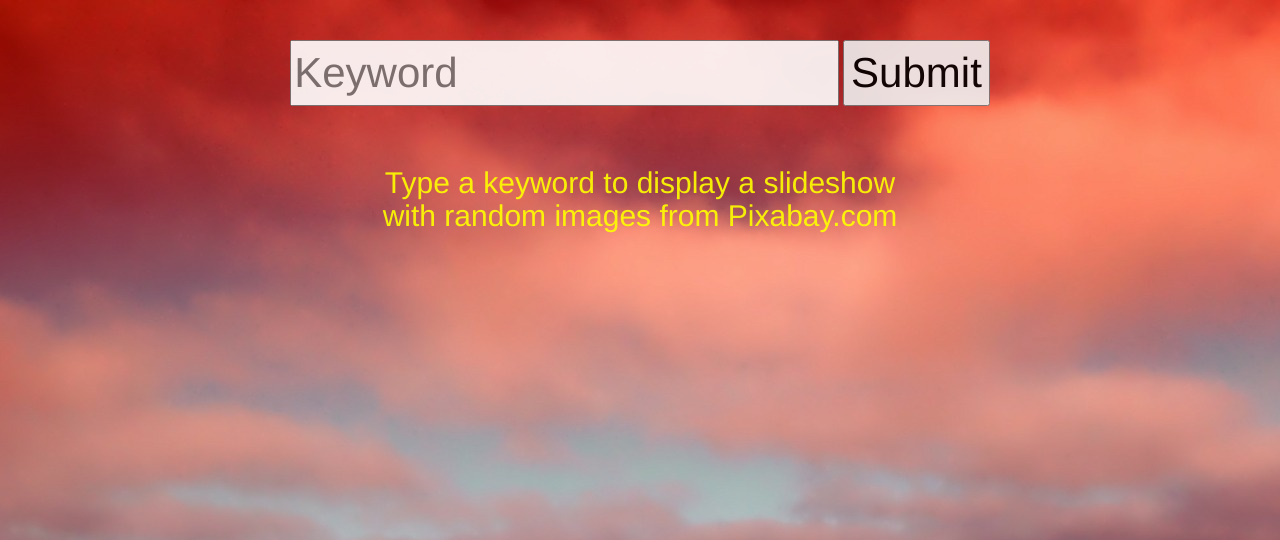
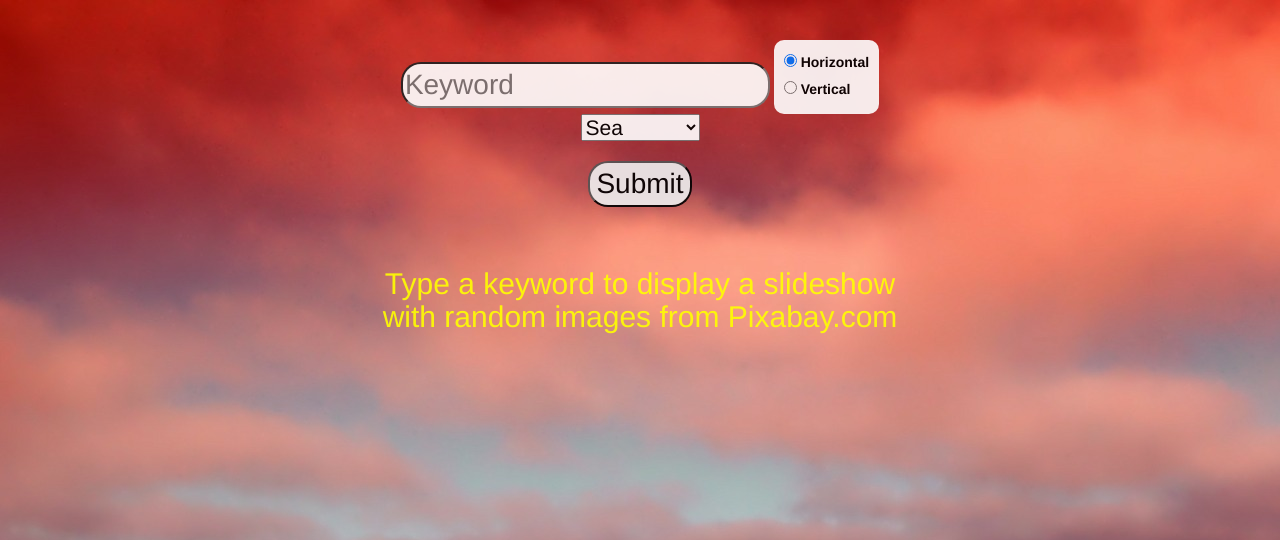
Before and after one commit to miglara/cst336_projects, a PHP site: page /projects/slider/index.php?layout=horizontal in a window 1280 px wide. Shown: the top 540 px of the page. Run offline with PHP 8.4, Linux system fonts and the light colour scheme; data that the repository does not hold is empty; some libraries are stand-ins or nearby versions.

Commit message:
styling slider

```diff
--- a/projects/slider/css/styles.css
+++ b/projects/slider/css/styles.css
@@ -6,11 +6,22 @@
     }
 
     input {
-        font-size: 3em;
+        font-size: 2em;
         color: black;
+        border-radius:20px;
+    }
+
+    #layoutDiv {
+        display:inline-block;
+        color:black;
+        text-align:left;
+        background-color:white;
+        padding:10px;
+        border-radius:10px;
     }
 
     #carousel-example-generic {
          margin: 0 auto;
-         width: 700px;
+         width: 500px;
+         box-shadow: 0 4px 8px 0 rgba(0, 0, 0, 0.2), 0 6px 20px 0 rgba(0, 0, 0, 0.19);
     }
--- a/projects/slider/index.php
+++ b/projects/slider/index.php
@@ -4,10 +4,16 @@ $backgroundImage = "img/sea.jpg";
 
 if (isset($_GET['keyword'])) {
     include 'api/pixabayAPI.php';
-    $imageURLs = getImageURLs($_GET['keyword']);
+    $imageURLs = getImageURLs($_GET['keyword'], $_GET['layout']);
     $backgroundImage = $imageURLs[array_rand($imageURLs)]; //gets random image URL from the array
 }
 
+function selectedOption($option){
+
+    if ($option == $_GET['keyword']) {
+        return "selected";
+    }
+}
 ?>
 <!DOCTYPE html>
 <html>
@@ -27,6 +33,19 @@ if (isset($_GET['keyword'])) {
         <br/> <br />
         <form>
             <input type="text" name="keyword" placeholder="Keyword">
+            <div id="layoutDiv">
+                <input type="radio" name="layout" value="horizontal" id="layout_h" <?=($_GET['layout']=="horizontal")?"checked":""?>/>
+                <label for="layout_h"> Horizontal </label><br />
+                 <input type="radio" name="layout" value="vertical" id="layout_v"  <?=($_GET['layout']=="vertical")?"checked":""?> />
+                 <label for="layout_v"> Vertical </label><br />
+            </div>
+            <br />
+            <select name="keyword" style="color:black; font-size:1.5em">
+                 <option value="ocean" <?=selectedOption('sea')?> > Sea </option>
+                 <option <?=selectedOption('Mountains')?>> Mountains </option>
+                 <option <?=selectedOption('Forest')?>> Forest </option>
+                 <option <?=selectedOption('Sky')?>> Sky </option>
+            </select><br /><br />
             <input type="submit" value="Submit" />
         </form>
         <br/> <br />
@@ -53,7 +72,7 @@ if (isset($_GET['keyword'])) {
 
             ?>
 
-            <div id="carousel-example-generic" class="carousel slide" data-ride="carousel">
+            <div id="carousel-example-generic" class="carousel slide" data-ride="carousel" <?=($_GET['layout']=='vertical')?"style='width:300px'":''?>>
               <!-- Indicators -->
               <ol class="carousel-indicators">
                 <!--
```
Also changed, not shown: 1 other file.
